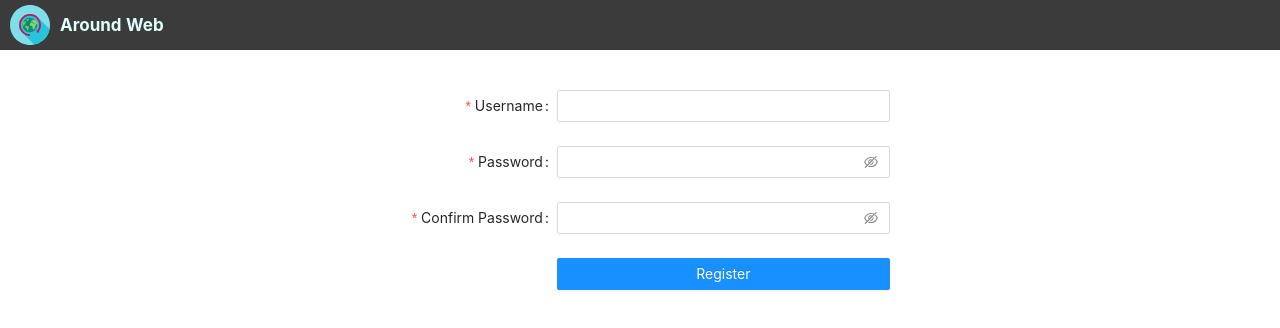
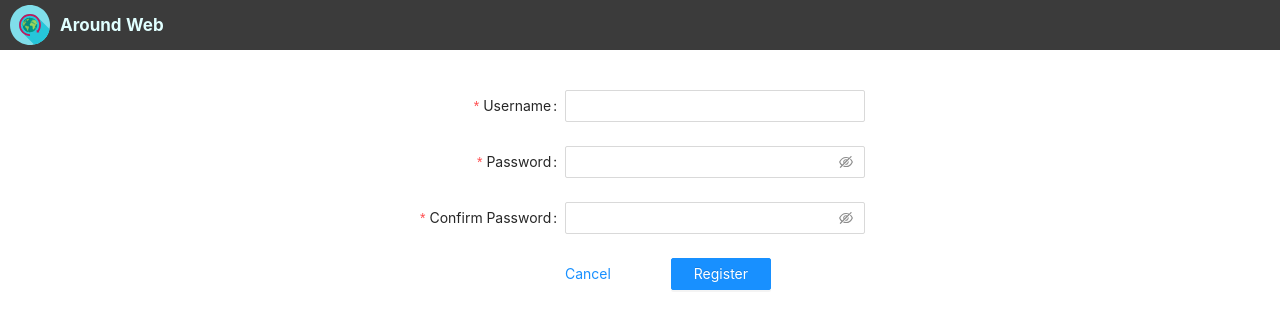
Before and after one commit to Dionysos599/Around, a React (Create React App) app: page /register in a window 1280 px wide. Shown: the top 328 px of the page. Built offline with nearby package versions, Linux system fonts and the light colour scheme.

Commit message:
Update Register feature

```diff
--- a/src/components/Register.js
+++ b/src/components/Register.js
@@ -1,5 +1,6 @@
 import React from "react";
 import { Form, Input, Button, message } from "antd";
+import { Link } from "react-router-dom"; // Ensure Link is imported
 import axios from "axios";
 
 import { BASE_URL } from "../constants";
@@ -14,6 +15,7 @@ const formItemLayout = {
     sm: { span: 16 },
   },
 };
+
 const tailFormItemLayout = {
   wrapperCol: {
     xs: {
@@ -46,7 +48,6 @@ function Register(props) {
     axios(opt)
       .then((response) => {
         console.log(response);
-        // case1: registered success
         if (response.status === 200) {
           message.success("Now you can login!");
           props.history.push("/login");
@@ -55,7 +56,6 @@ function Register(props) {
       .catch((error) => {
         console.log("register failed: ", error.message);
         message.error("Registration failed!");
-        // throw new Error('Signup Failed!')
       });
   };
 
@@ -102,11 +102,11 @@ function Register(props) {
         rules={[
           {
             required: true,
-            message: "Please confirm your password",
+            message: "This field should not be empty",
           },
           ({ getFieldValue }) => ({
             validator(rule, value) {
-              if (!value || getFieldValue("password") === value) {
+              if (getFieldValue("password") === value) {
                 return Promise.resolve();
               }
               return Promise.reject("Passwords do not match");
@@ -118,6 +118,8 @@ function Register(props) {
       </Form.Item>
 
       <Form.Item {...tailFormItemLayout}>
+        <Link to="/login">Cancel</Link>
+        <span style={{ marginLeft: "60px" }}></span>
         <Button type="primary" htmlType="submit" className="register-btn">
           Register
         </Button>
--- a/src/styles/Register.css
+++ b/src/styles/Register.css
@@ -1,8 +1,8 @@
 .register {
-  width: 500px;
+  width: 450px;
   margin: 0 auto;
 }
 
 .register-btn {
-  width: 100%;
+  width: 100px;
 }
```
